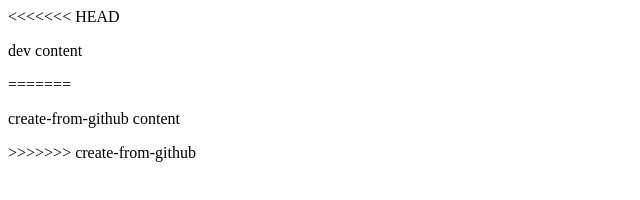
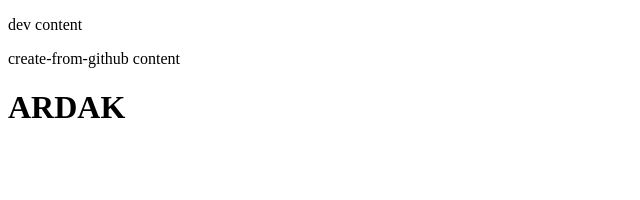
Before and after one commit to Nikemas/branch-practice, a plain HTML site: page index.html in a window 1280 px wide. Shown: the whole page, without its empty margins (0-640 px from the left). Drawn offline with Linux system fonts and the light colour scheme.

Commit message:
ardak commit

```diff
--- a/index.html
+++ b/index.html
@@ -7,10 +7,8 @@
     <title>Document</title>
 </head>
 <body>
-<<<<<<< HEAD
     <p>dev content</p>
-=======
     <p>create-from-github content</p>
->>>>>>> create-from-github
+<h1>ARDAK</h1>
 </body>
 </html>
```
